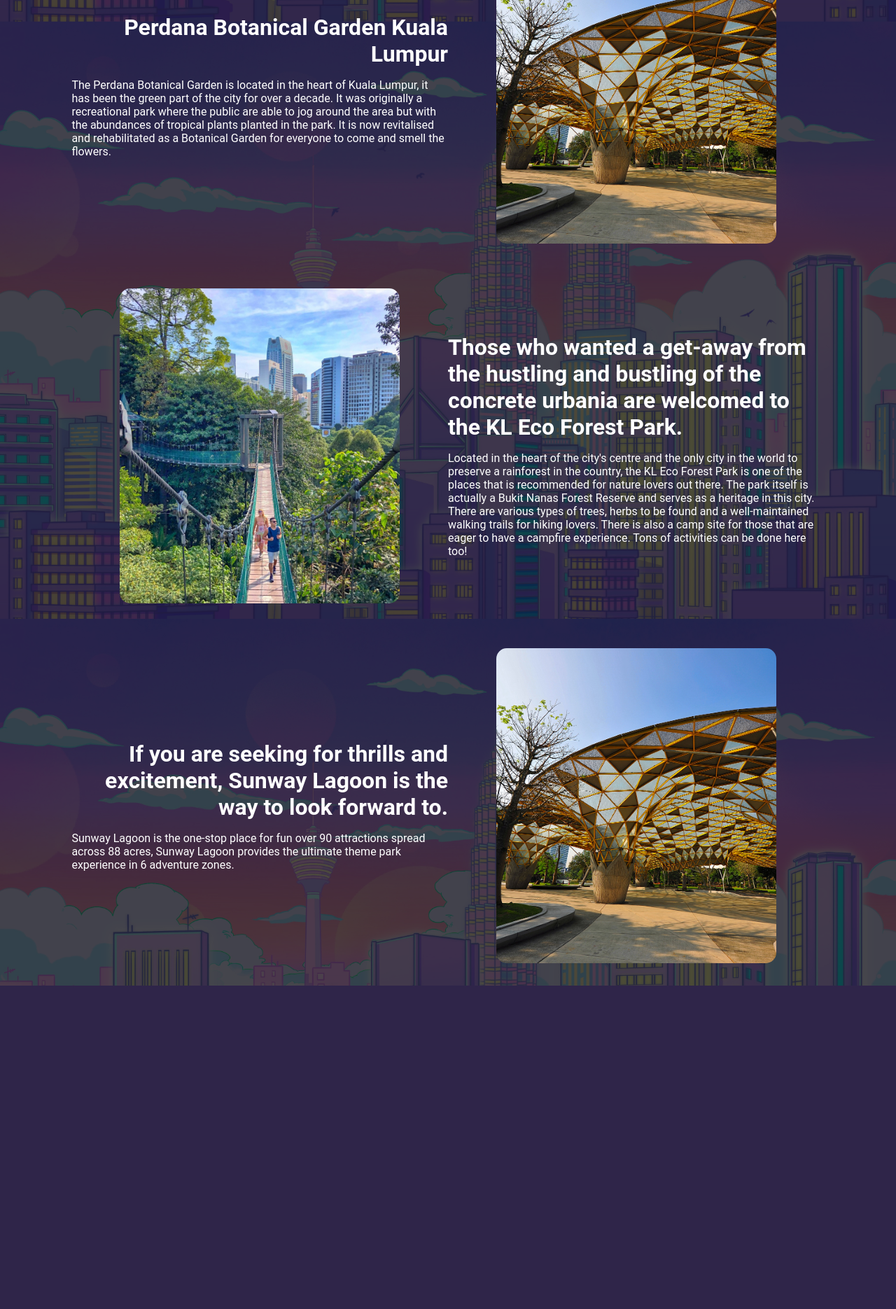
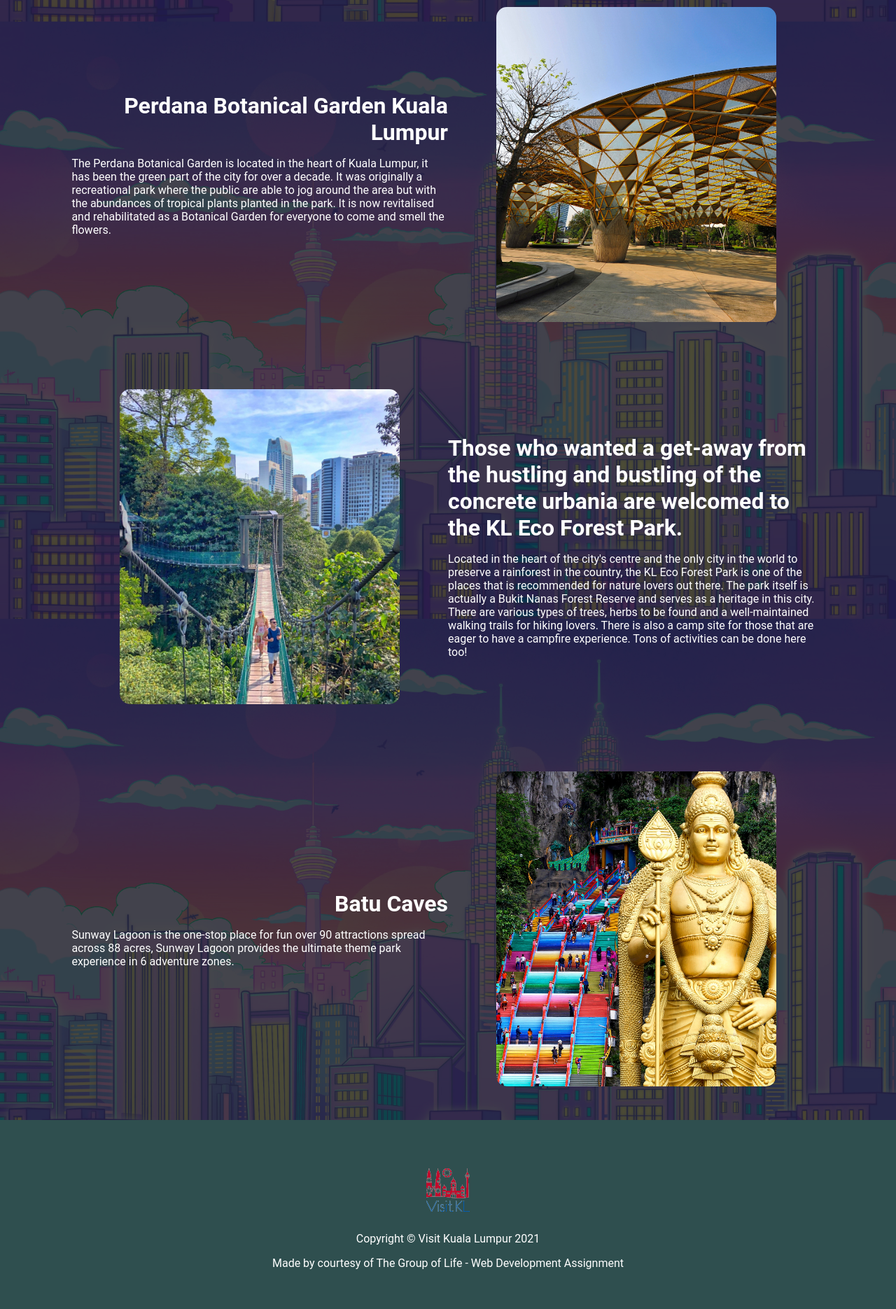
Before and after one commit to DigitalF1ow/WebDev_Assignment, a PHP site: page /destinations.html in a window 1280 px wide. Shown: the part 2280-4150 px from the top of the page at 70% size. Before the commit the page ends 3688 px from the top, so only its background shows below. Run offline with PHP 8.4, Linux system fonts and the light colour scheme.

Commit message:
Destinations Updated

```diff
--- a/css/destinations.css
+++ b/css/destinations.css
@@ -61,13 +61,18 @@
 
 .banner-background
 {
+   line-height: 500px;
    text-align: center;
-   background-image: url(../images/kualawide.png);
+   font-size: 3em;
+   color: #fff;
+   text-shadow: 1px 1px 8px #000000;
+   background-image: linear-gradient(rgba(0,0,0,0.25), rgba(0,0,0,0.25)),url(../images/kualawide.png);
    background-position: center;
    background-repeat: no-repeat;
    background-size: cover;
    position: relative;
    height: 31.25rem;
+
 
 }
 .destinations
@@ -98,7 +103,7 @@
     padding-bottom: 0.5em;
 }
 
-p{
+.destinations p{
     animation: fadeInAnimationRight ease 2s;
     color: #fff;
     font-size: 1em;
@@ -113,10 +118,7 @@
    border-radius:15px;
    padding:2em 2em;
    box-sizing:border-box;
-   margin-top: 2em;
-   margin-bottom: 2em;
-   margin-left: auto;
-   margin-right: auto;
+   margin: 3em auto;
    background-image: url(../images/klcc.jpeg);
    background-position: center;
    background-size: cover;
@@ -147,9 +149,27 @@
 }
 .card6
 {
-   background-image: url(../images/garden.jpg);
+   background-image: url(../images/batucaves.jpg);
 }
 
+.footer
+{
+   padding: 3em 8em;
+   background-color: darkslategrey;
+   align-items: center;
+}
+.footer-img
+{
+   display: block;
+   margin-left: auto;
+   margin-right: auto;
+}
+.footer-text
+{
+   color: #fff;
+   text-align: center;
+   padding: 0.5em 0;
+}
 @keyframes fadeInAnimation {
     0% {
         opacity: 0;
--- a/destinations.html
+++ b/destinations.html
@@ -21,10 +21,10 @@
     </header>
     </div>
 
-    <div class="banner-background"></div>
+    <div class="banner-background">Places to Visit</div>
 
     <div class="container">
-    <!--Changes will be made-->
+    <!--Changes will be made - Will be looped to make a number of destinations available using php/javascript-->
     <article class="destinations">
         <div class="card card1"></div>
         <section class="leftside">
@@ -67,12 +67,19 @@
         </section>
 
         <section class="rightside">
-            <h1>If you are seeking for thrills and excitement, Sunway Lagoon is the way to look forward to.</h1>
+            <h1>Batu Caves</h1>
             <p>Sunway Lagoon is the one-stop place for fun over 90 attractions spread across 88 acres, Sunway Lagoon provides the ultimate theme park experience in 6 adventure zones.</p>
         </section>
         <div class="card card6"></div>
-
     </article>
     </div>
+
+    <footer class="footer">
+        <a href="index.html"><img src = "images/visitKL.png" class="footer-img"></a>
+        <p class="footer-text">Copyright &copy; Visit Kuala Lumpur 2021</p>
+        <p class="footer-text">Made by courtesy of The Group of Life - Web Development Assignment</p>
+    </footer>
+
+
 </body>
 </html>
```
